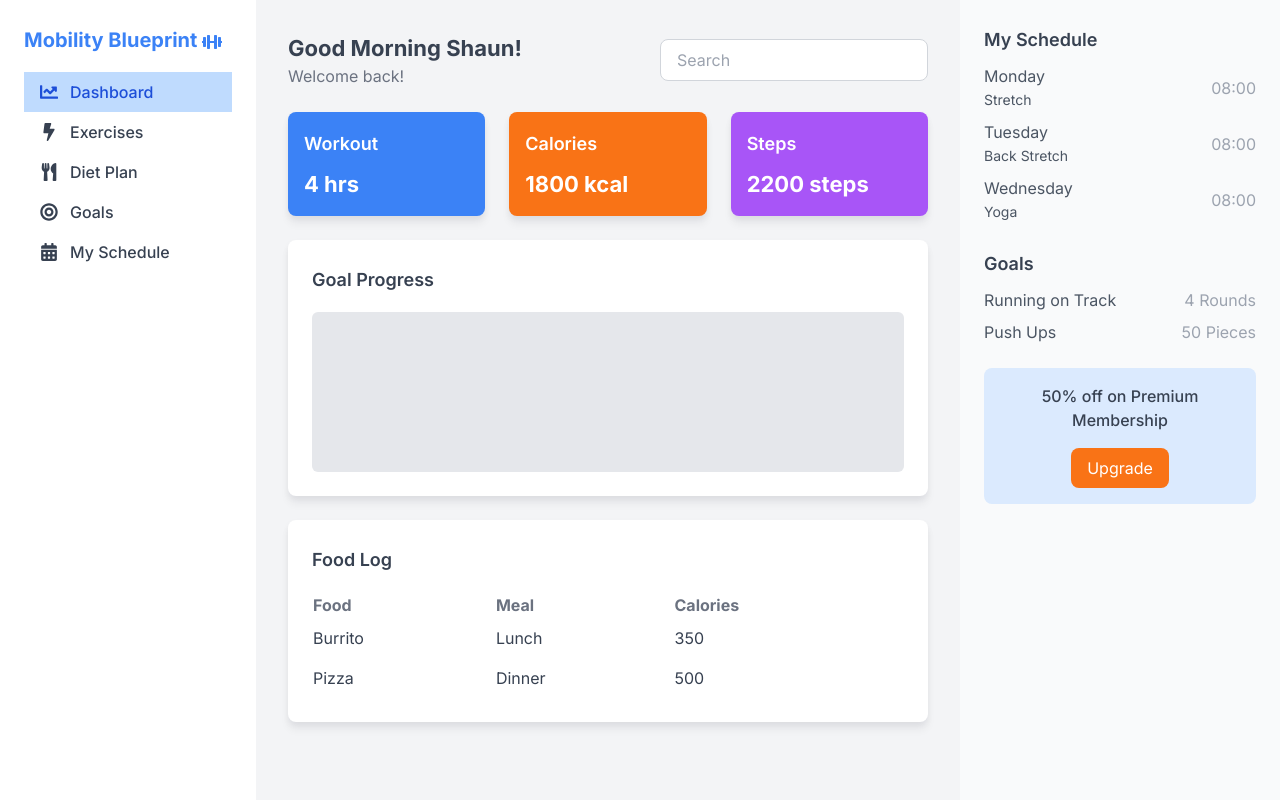
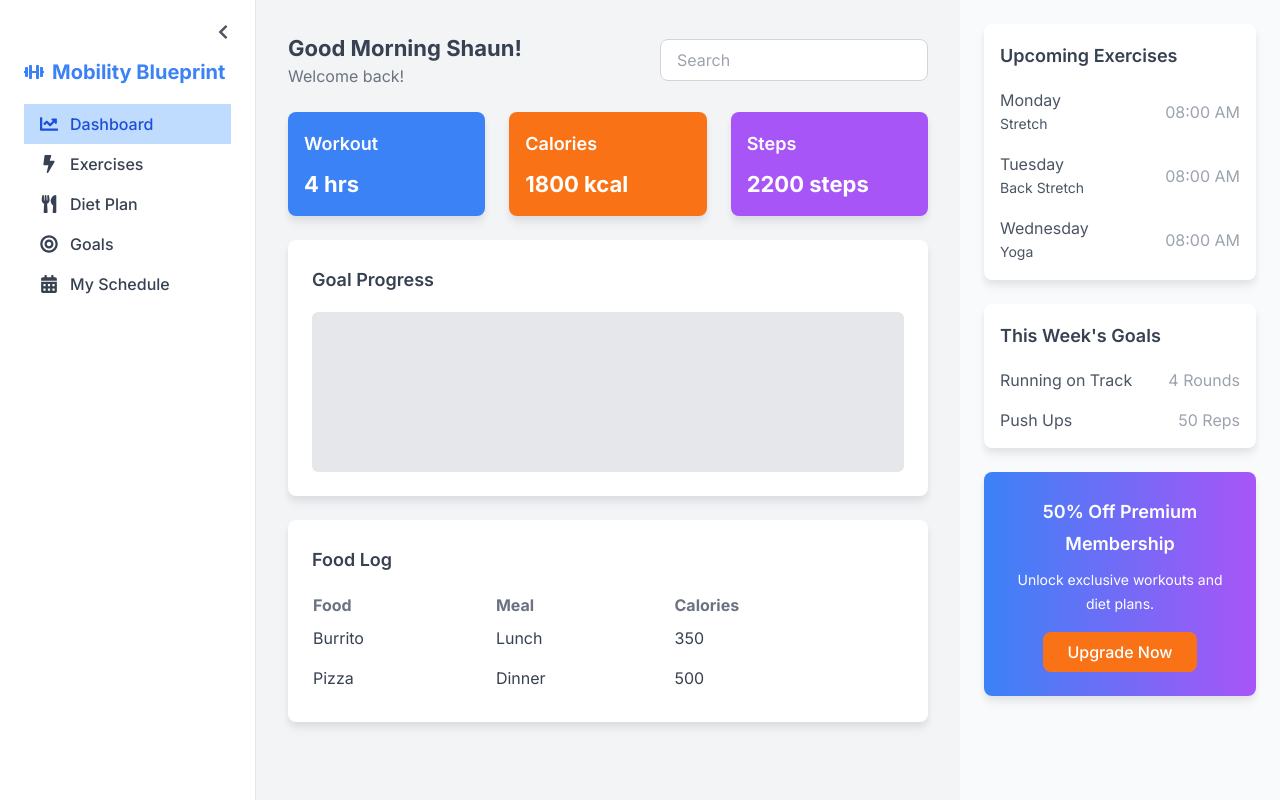
Before and after one commit to shonhartman/mobility-blueprint, a Next.js app: page /dashboard in a window 1280 px wide. Built offline with nearby package versions, Linux system fonts and the light colour scheme; no server answers; a web font is replaced by a local one.

Commit message:
added a toggleable sidebar button that collapses and expands and adjusts the page and icons accordlingy as well as adding more flex capability for the page and its sections

```diff
--- a/package.json
+++ b/package.json
@@ -20,6 +20,7 @@
     "firebase-admin": "^12.3.0",
     "next": "13.4.16",
     "react": "18.2.0",
+    "react-calendar": "^5.1.0",
     "react-dom": "18.2.0",
     "react-icons": "^5.3.0",
     "tailwindcss": "^3.3.3",
--- a/src/app/dashboard/page.tsx
+++ b/src/app/dashboard/page.tsx
@@ -1,5 +1,6 @@
 'use client'
 
+import { useState } from 'react'
 import {
   FaDumbbell,
   FaChartLine,
@@ -7,44 +8,82 @@ import {
   FaBullseye,
   FaCalendarAlt,
   FaBolt,
+  FaChevronLeft,
+  FaChevronRight,
 } from 'react-icons/fa'
 import Link from 'next/link'
 import { usePathname } from 'next/navigation'
 
 const Dashboard = () => {
+  const [isCollapsed, setIsCollapsed] = useState(false)
+
+  const toggleSidebar = () => {
+    setIsCollapsed(!isCollapsed)
+  }
+
   return (
     <div className="flex min-h-screen bg-gray-100">
       {/* SIDEBAR */}
+      <aside
+        className={`transition-width flex flex-col space-y-4 border-r border-gray-200 bg-white p-6 duration-300 ${
+          isCollapsed ? 'w-20' : 'w-64'
+        }`}
+      >
+        {/* TOGGLE BUTTON */}
+        <button
+          onClick={toggleSidebar}
+          className="flex items-center self-end text-gray-600 hover:text-blue-500 focus:outline-none"
+        >
+          {isCollapsed ? <FaChevronRight /> : <FaChevronLeft />}
+        </button>
 
-      <aside className="w-64 space-y-4 bg-white p-6">
+        {/* TITLE AND LOGO */}
         <Link href="/" className="flex items-center text-blue-500">
-          <h2 className="text-xl font-bold">
-            Mobility Blueprint <FaDumbbell className="inline text-xl" />
-          </h2>
+          <FaDumbbell className="text-xl" />
+          {!isCollapsed && (
+            <h2 className="ml-2 whitespace-nowrap text-xl font-bold">
+              Mobility Blueprint
+            </h2>
+          )}
         </Link>
+
+        {/* SIDEBAR NAV LINKS */}
         <nav className="mt-8 space-y-4">
           <SidebarLink
             href="/dashboard"
             icon={<FaChartLine />}
             label="Dashboard"
+            isCollapsed={isCollapsed}
           />
-          <SidebarLink href="/exercises" icon={<FaBolt />} label="Exercises" />
+          <SidebarLink
+            href="/exercises"
+            icon={<FaBolt />}
+            label="Exercises"
+            isCollapsed={isCollapsed}
+          />
           <SidebarLink
             href="/diet-plan"
             icon={<FaUtensils />}
             label="Diet Plan"
+            isCollapsed={isCollapsed}
           />
-          <SidebarLink href="/goals" icon={<FaBullseye />} label="Goals" />
+          <SidebarLink
+            href="/goals"
+            icon={<FaBullseye />}
+            label="Goals"
+            isCollapsed={isCollapsed}
+          />
           <SidebarLink
             href="/schedule"
             icon={<FaCalendarAlt />}
             label="My Schedule"
+            isCollapsed={isCollapsed}
           />
         </nav>
       </aside>
 
       {/* MAIN CONTENT */}
-      <main className="flex-1 p-8">
+      <main className="flex-1 p-8 transition-all duration-300">
         {/* TOP NAVBAR */}
         <div className="mb-6 flex items-center justify-between">
           <div>
@@ -60,8 +99,8 @@ const Dashboard = () => {
           />
         </div>
 
-        {/* DASHBOARD WIDGET */}
-        <div className="mb-6 grid grid-cols-3 gap-6">
+        {/* DASHBOARD WIDGETS */}
+        <div className="mb-6 grid grid-cols-1 gap-6 md:grid-cols-2 xl:grid-cols-3">
           <ActivityCard title="Workout" value="4 hrs" bgColor="bg-blue-500" />
           <ActivityCard
             title="Calories"
@@ -74,14 +113,14 @@ const Dashboard = () => {
             bgColor="bg-purple-500"
           />
         </div>
-        {/* Goal Progress */}
+
+        {/* GOAL PROGRESS */}
         <div className="mb-6 rounded-lg bg-white p-6 shadow-md">
           <h2 className="text-lg font-semibold text-gray-700">Goal Progress</h2>
-          {/* Placeholder for a bar chart */}
           <div className="mt-4 h-40 rounded-md bg-gray-200"></div>
         </div>
 
-        {/* Food Log */}
+        {/* FOOD LOG */}
         <div className="rounded-lg bg-white p-6 shadow-md">
           <h2 className="text-lg font-semibold text-gray-700">Food Log</h2>
           <table className="mt-4 w-full">
@@ -99,30 +138,44 @@ const Dashboard = () => {
           </table>
         </div>
       </main>
-      {/* Right Sidebar */}
-      <aside className="w-80 bg-gray-50 p-6">
-        {/* My Schedule */}
-        <div className="mb-6">
-          <h2 className="text-lg font-semibold text-gray-700">My Schedule</h2>
-          <ScheduleItem day="Monday" activity="Stretch" time="08:00" />
-          <ScheduleItem day="Tuesday" activity="Back Stretch" time="08:00" />
-          <ScheduleItem day="Wednesday" activity="Yoga" time="08:00" />
+
+      {/* RIGHT SIDEBAR */}
+      <aside className="w-80 space-y-6 bg-gray-50 p-6">
+        {/* UPCOMING EXERCISES */}
+        <div className="rounded-lg bg-white p-4 shadow-md">
+          <h2 className="text-lg font-semibold text-gray-700">
+            Upcoming Exercises
+          </h2>
+          <div className="mt-4 space-y-4">
+            <ScheduleItem day="Monday" activity="Stretch" time="08:00 AM" />
+            <ScheduleItem
+              day="Tuesday"
+              activity="Back Stretch"
+              time="08:00 AM"
+            />
+            <ScheduleItem day="Wednesday" activity="Yoga" time="08:00 AM" />
+          </div>
         </div>
 
-        {/* Goals */}
-        <div className="mb-6">
-          <h2 className="text-lg font-semibold text-gray-700">Goals</h2>
-          <GoalItem goal="Running on Track" details="4 Rounds" />
-          <GoalItem goal="Push Ups" details="50 Pieces" />
+        {/* WEEKLY GOALS */}
+        <div className="rounded-lg bg-white p-4 shadow-md">
+          <h2 className="text-lg font-semibold text-gray-700">
+            This Week's Goals
+          </h2>
+          <div className="mt-4 space-y-4">
+            <GoalItem goal="Running on Track" details="4 Rounds" />
+            <GoalItem goal="Push Ups" details="50 Reps" />
+          </div>
         </div>
 
-        {/* Promotion */}
-        <div className="rounded-lg bg-blue-100 p-4 text-center">
-          <p className="font-medium text-gray-700">
-            50% off on Premium Membership
+        {/* PROMOTION */}
+        <div className="rounded-lg bg-gradient-to-r from-blue-500 to-purple-500 p-6 text-center text-white shadow-md">
+          <p className="text-lg font-semibold">50% Off Premium Membership</p>
+          <p className="mt-2 text-sm">
+            Unlock exclusive workouts and diet plans.
           </p>
-          <button className="mt-4 rounded-lg bg-orange-500 px-4 py-2 text-white">
-            Upgrade
+          <button className="mt-4 rounded-lg bg-orange-500 px-6 py-2 font-medium text-white">
+            Upgrade Now
           </button>
         </div>
       </aside>
@@ -134,31 +187,32 @@ interface SidebarLinkProps {
   href: string
   icon: React.ReactNode
   label: string
+  isCollapsed: boolean
 }
 
-const SidebarLink = ({ href, icon, label }: SidebarLinkProps) => {
+const SidebarLink = ({ href, icon, label, isCollapsed }: SidebarLinkProps) => {
   const pathname = usePathname()
-  const isActive =
-    pathname === href || (pathname === '/' && href === '/overview')
+  const isActive = pathname === href
 
   return (
     <Link href={href}>
       <div
-        className={`flex cursor-pointer items-center gap-3 px-4 py-2 transition-colors ${
+        className={`flex items-center gap-3 px-4 py-2 transition-colors ${
+          isCollapsed ? 'justify-center' : 'justify-start'
+        } ${
           isActive
             ? 'bg-blue-200 text-blue-700'
             : 'text-gray-700 hover:bg-blue-100 hover:text-blue-500'
         }`}
       >
         <div className="text-lg">{icon}</div>
-        <span className="font-medium">{label}</span>
+        {!isCollapsed && <span className="font-medium">{label}</span>}
       </div>
     </Link>
   )
 }
 
-/* ACTIVITY CARD */
-function ActivityCard({
+const ActivityCard = ({
   title,
   value,
   bgColor,
@@ -166,7 +220,7 @@ function ActivityCard({
   title: string
   value: string
   bgColor: string
-}) {
+}) => {
   return (
     <div className={`rounded-lg p-4 text-white shadow-md ${bgColor}`}>
       <h3 className="text-lg font-semibold">{title}</h3>
@@ -175,26 +229,7 @@ function ActivityCard({
   )
 }
 
-/* FOOD LOG */
-function FoodLogItem({
-  food,
-  meal,
-  calories,
-}: {
-  food: string
-  meal: string
-  calories: string
-}) {
-  return (
-    <tr className="text-gray-700">
-      <td className="py-2">{food}</td>
-      <td>{meal}</td>
-      <td>{calories}</td>
-    </tr>
-  )
-}
-/* SCHEDULE ITEMS */
-function ScheduleItem({
+const ScheduleItem = ({
   day,
   activity,
   time,
@@ -202,7 +237,7 @@ function ScheduleItem({
   day: string
   activity: string
   time: string
-}) {
+}) => {
   return (
     <div className="mt-2 flex items-center justify-between text-gray-600">
       <div>
@@ -214,8 +249,7 @@ function ScheduleItem({
   )
 }
 
-/* GOAL ITEMS */
-function GoalItem({ goal, details }: { goal: string; details: string }) {
+const GoalItem = ({ goal, details }: { goal: string; details: string }) => {
   return (
     <div className="mt-2 flex items-center justify-between text-gray-600">
       <span>{goal}</span>
@@ -224,4 +258,22 @@ function GoalItem({ goal, details }: { goal: string; details: string }) {
   )
 }
 
+const FoodLogItem = ({
+  food,
+  meal,
+  calories,
+}: {
+  food: string
+  meal: string
+  calories: string
+}) => {
+  return (
+    <tr className="text-gray-700">
+      <td className="py-2">{food}</td>
+      <td>{meal}</td>
+      <td>{calories}</td>
+    </tr>
+  )
+}
+
 export default Dashboard
```
Also changed, not shown: 1 other file (tests, documents, lock files or other folders).
